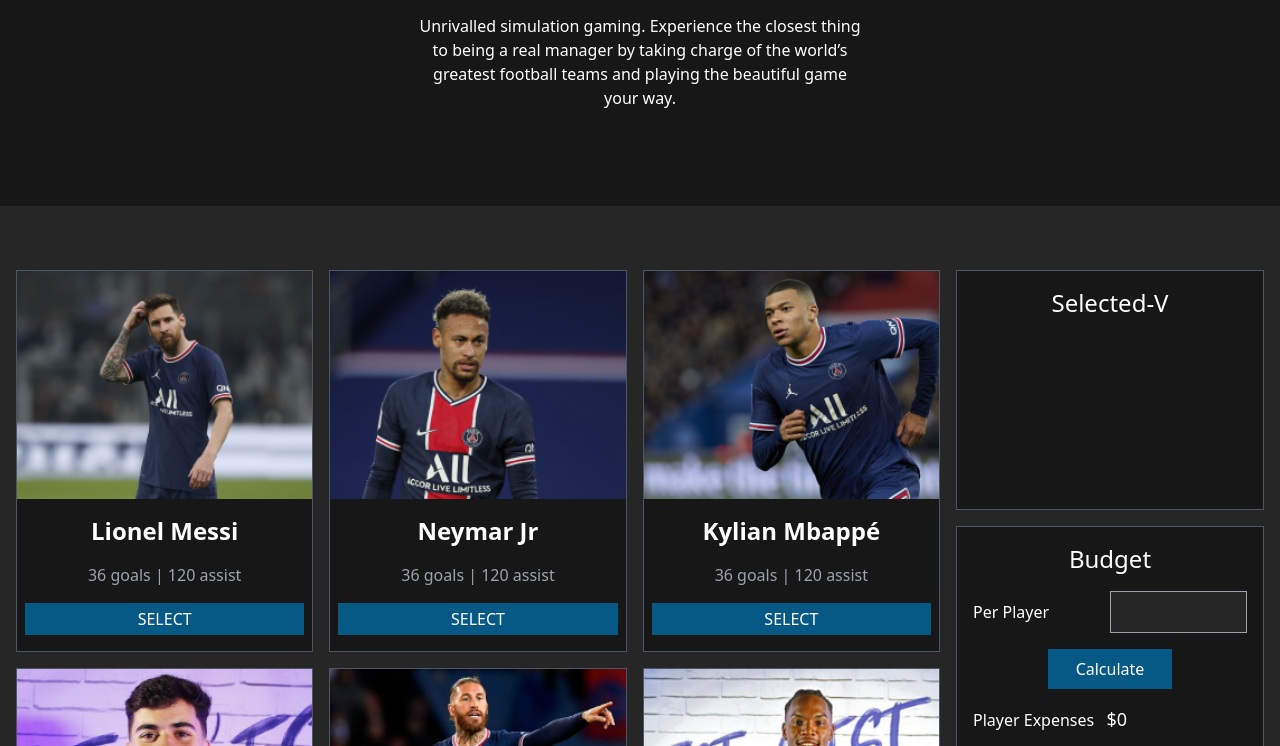
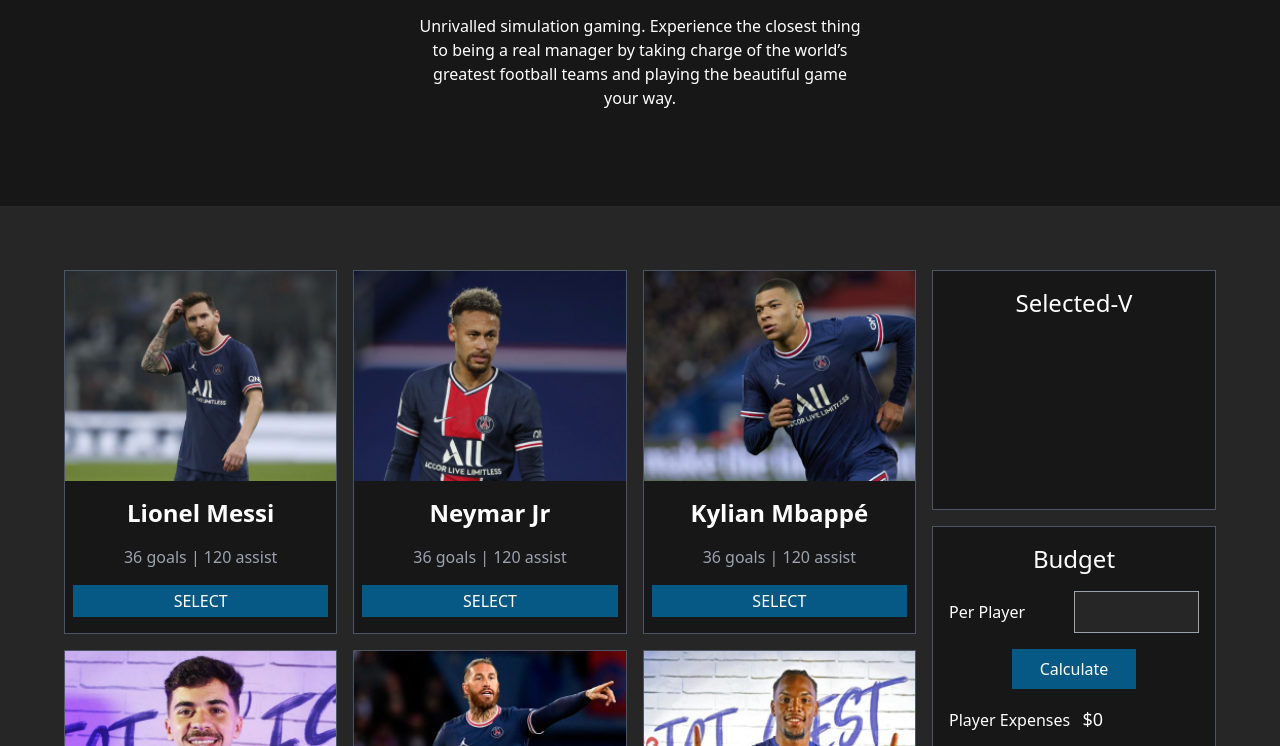
Before and after one commit to tahsinkarim/football-manager, a plain HTML site: page index.html in a window 1280 px wide. Shown: the part 154-900 px from the top of the page. Drawn offline with nearby package versions, Linux system fonts and the light colour scheme.

Commit message:
Set max width

```diff
--- a/index.html
+++ b/index.html
@@ -19,7 +19,7 @@
       </p>
     </header>
     <main class="my-16 mx-4">
-      <section class="container mx-auto flex gap-4">
+      <section class="container mx-auto max-w-6xl flex gap-4">
         <div
           class="grid-container grid grid-cols-1 md:grid-cols-3 gap-4 lg:w-3/4"
         >
```
